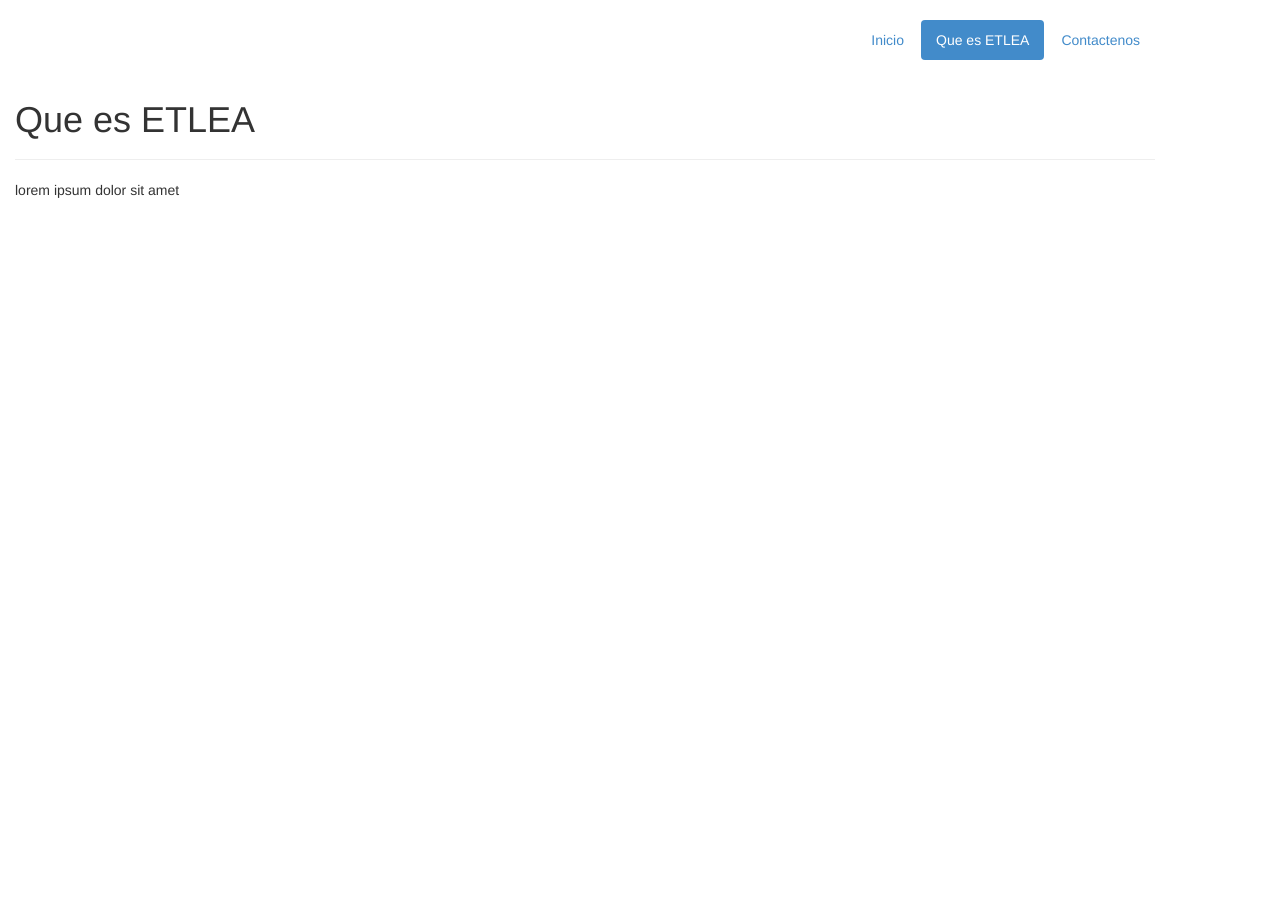
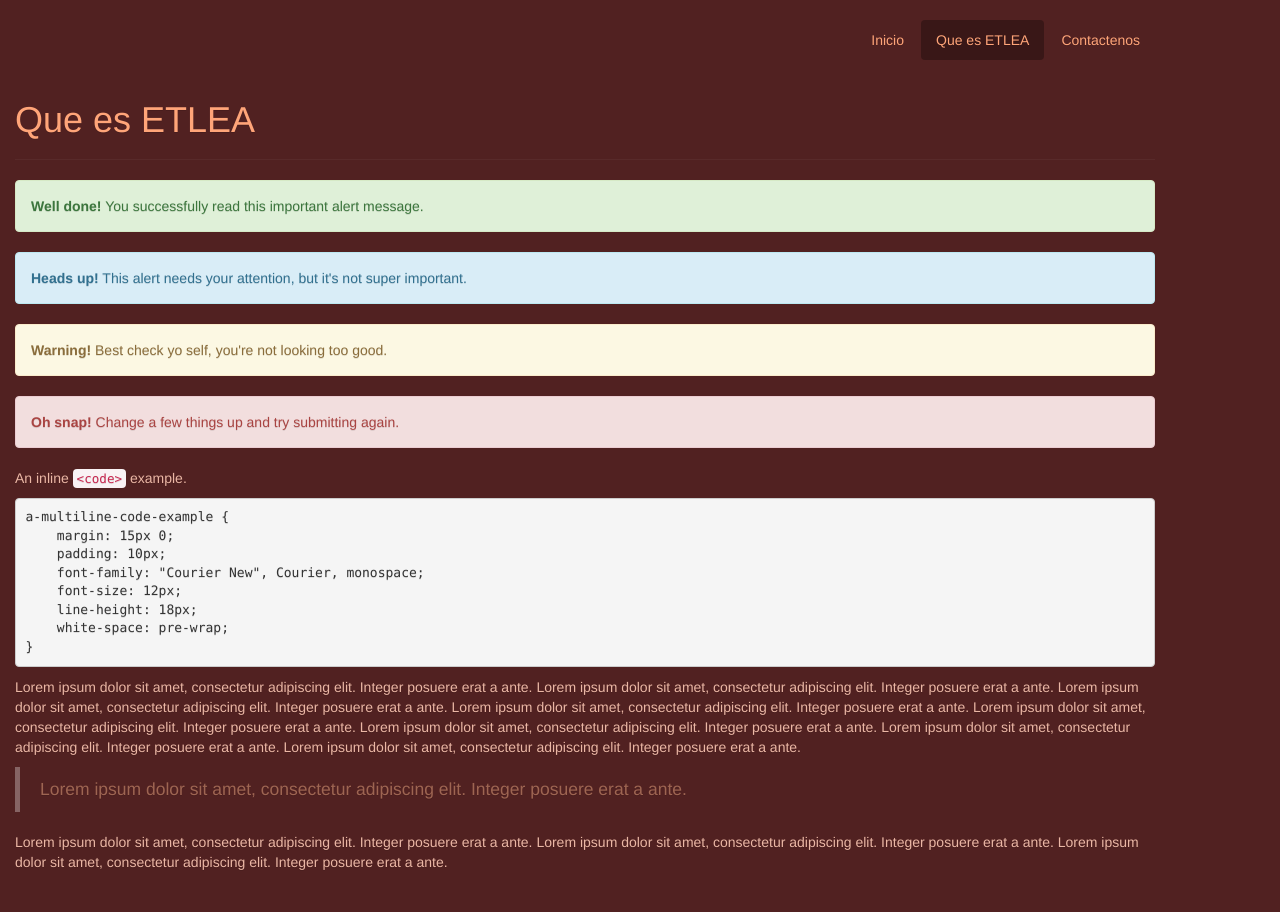
Before and after one commit to greenled/etlea-landing-page, a Jekyll site: the page built from about.md, in a window 1280 px wide. Built offline with Jekyll 4.4.1, drawn with Linux system fonts in a browser that asks for light colours.

Commit message:
Agregados algunos estilos CSS y componentes de ejemplo

```diff
--- a/about.md
+++ b/about.md
@@ -7,4 +7,33 @@ slug: about
   <h1>Que es ETLEA</h1>
 </div>
 
-lorem ipsum dolor sit amet
+<div class="alert alert-success">
+	<strong>Well done!</strong> You successfully read this important alert message.
+</div>
+<div class="alert alert-info">
+	<strong>Heads up!</strong> This alert needs your attention, but it's not super important.
+</div>
+<div class="alert alert-warning">
+	<strong>Warning!</strong> Best check yo self, you're not looking too good.
+</div>
+<div class="alert alert-danger">
+	<strong>Oh snap!</strong> Change a few things up and try submitting again.
+</div>
+<p>An inline <code>&lt;code&gt;</code> example.</p>
+<pre>a-multiline-code-example {
+    margin: 15px 0;
+    padding: 10px;
+    font-family: "Courier New", Courier, monospace;
+    font-size: 12px;
+    line-height: 18px;
+    white-space: pre-wrap;
+}
+</pre>
+
+Lorem ipsum dolor sit amet, consectetur adipiscing elit. Integer posuere erat a ante. Lorem ipsum dolor sit amet, consectetur adipiscing elit. Integer posuere erat a ante. Lorem ipsum dolor sit amet, consectetur adipiscing elit. Integer posuere erat a ante. Lorem ipsum dolor sit amet, consectetur adipiscing elit. Integer posuere erat a ante. Lorem ipsum dolor sit amet, consectetur adipiscing elit. Integer posuere erat a ante. Lorem ipsum dolor sit amet, consectetur adipiscing elit. Integer posuere erat a ante. Lorem ipsum dolor sit amet, consectetur adipiscing elit. Integer posuere erat a ante. Lorem ipsum dolor sit amet, consectetur adipiscing elit. Integer posuere erat a ante.
+
+<blockquote>
+	<p>Lorem ipsum dolor sit amet, consectetur adipiscing elit. Integer posuere erat a ante.</p>
+</blockquote>
+
+Lorem ipsum dolor sit amet, consectetur adipiscing elit. Integer posuere erat a ante. Lorem ipsum dolor sit amet, consectetur adipiscing elit. Integer posuere erat a ante. Lorem ipsum dolor sit amet, consectetur adipiscing elit. Integer posuere erat a ante.
--- a/assets/stylesheets/styles.css
+++ b/assets/stylesheets/styles.css
@@ -1,3 +1,52 @@
 .container, .content {
   margin: 20px 0;
 }
+
+body {
+	background-color: #512121;
+	/*background-image: url(../images/page.png);*/
+	background-repeat: repeat-x;
+	color: #EBB7A5;
+	text-shadow: 0 1px 0 rgba(0,0,0,0.1);
+}
+
+a, h2 {
+    color: #E35441;
+}
+
+a:hover {
+	color:#ffffff;
+}
+
+h1, h3,
+.nav > li > a,
+.nav > li > a:hover,
+.nav > li > a:focus {
+	color: #FFA579;
+}
+
+.nav > li > a:hover,
+.nav > li > a:focus {
+	background-color: rgba(0, 0, 0, 0.1);
+}
+
+.nav-pills > li.active > a,
+.nav-pills > li.active > a:hover,
+.nav-pills > li.active > a:focus {
+	color: #FFA579;
+	background-color: rgba(0, 0, 0, 0.3);
+}
+
+.page-header {
+	border-bottom: 1px solid rgba(255, 255, 255, 0.04);
+}
+
+.jumbotron {
+	background-color: rgba(0, 0, 0, 0.15);
+	border: 1px solid rgba(255, 255, 255, 0.1);
+}
+
+blockquote {
+	color: #9E6552;
+	border-left: 5px solid rgba(255, 255, 255, 0.3);
+}
```
